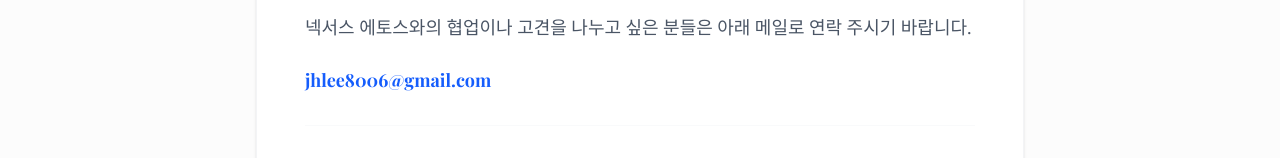
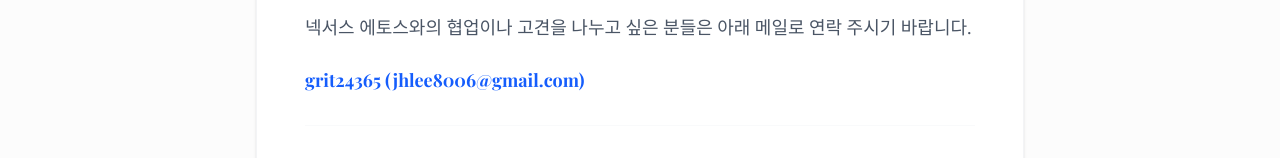
Before and after one commit to grit24365/nexus-ethos, a Next.js app: page /contact in a window 1280 px wide. Shown: the part 447-605 px from the top of the page. Built offline with nearby package versions, Linux system fonts and the light colour scheme; no server answers; a web font is replaced by a local one.

Commit message:
Fix: Correct contact email to grit24365 (jhlee8006@gmail.com) as requested

```diff
--- a/src/app/contact/page.tsx
+++ b/src/app/contact/page.tsx
@@ -11,7 +11,7 @@
         <div className="space-y-2">
           <h3 className="text-lg font-bold">제휴 및 기고 문의</h3>
           <p className="text-gray-600">넥서스 에토스와의 협업이나 고견을 나누고 싶은 분들은 아래 메일로 연락 주시기 바랍니다.</p>
-          <p className="text-xl font-serif font-bold text-blue-600">jhlee8006@gmail.com</p>
+          <p className="text-xl font-serif font-bold text-blue-600">grit24365 (jhlee8006@gmail.com)</p>
         </div>
 
         <div className="pt-8 border-t border-gray-50 space-y-2">
```
